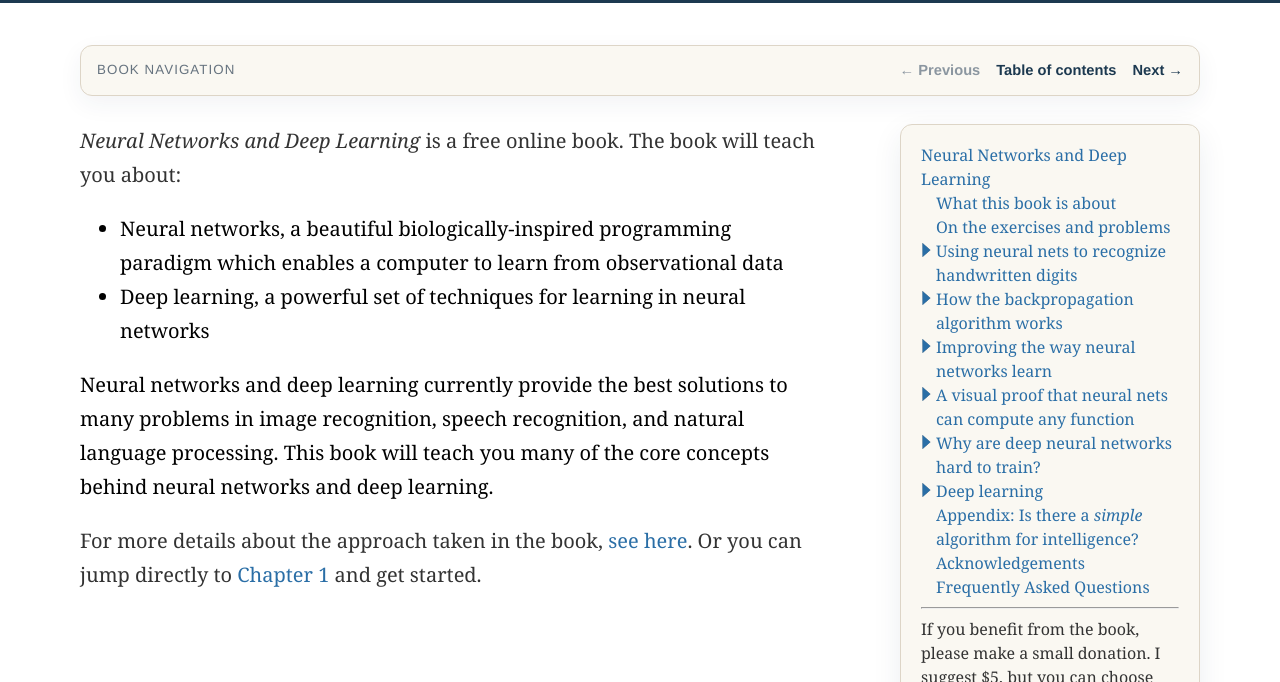
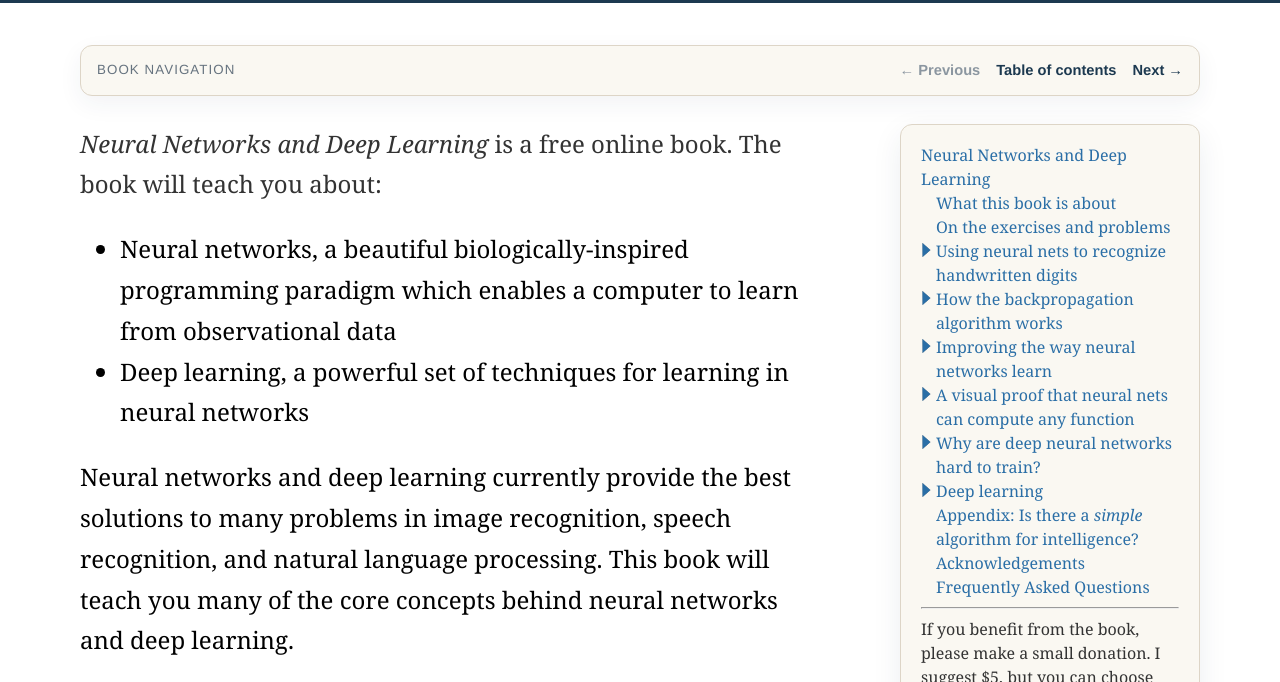
Before and after one commit to Nine-Billion-Names-Of-God/ml-ai-books, a website: page neuralnetworksanddeeplearning/index.html in a window 1280 px wide. Shown: the part 77-759 px from the top of the page. Drawn offline with nearby package versions, Linux system fonts and the light colour scheme; some packages are replaced by stand-ins of ours.

Commit message:
Files updated

```diff
--- a/neuralnetworksanddeeplearning/assets/style.css
+++ b/neuralnetworksanddeeplearning/assets/style.css
@@ -33,7 +33,7 @@
 body {
     background: #fff;
     font-style: normal;
-    font: 15pt 'Georgia', 'Times New Roman', serif;
+    font: 18pt 'Georgia', 'Times New Roman', serif;
     line-height: 1.7;
     /* font-family: "Helvetica", "Arial", sans-serif; */
     color: #000;
@@ -131,7 +131,7 @@ h2 a {
 }
 
 p {
-    font: 15pt 'Georgia', 'Times New Roman', serif;
+    font: 18pt 'Georgia', 'Times New Roman', serif;
     line-height: 1.7;
     color: #333;
     margin: 0 0 1 0;
```
